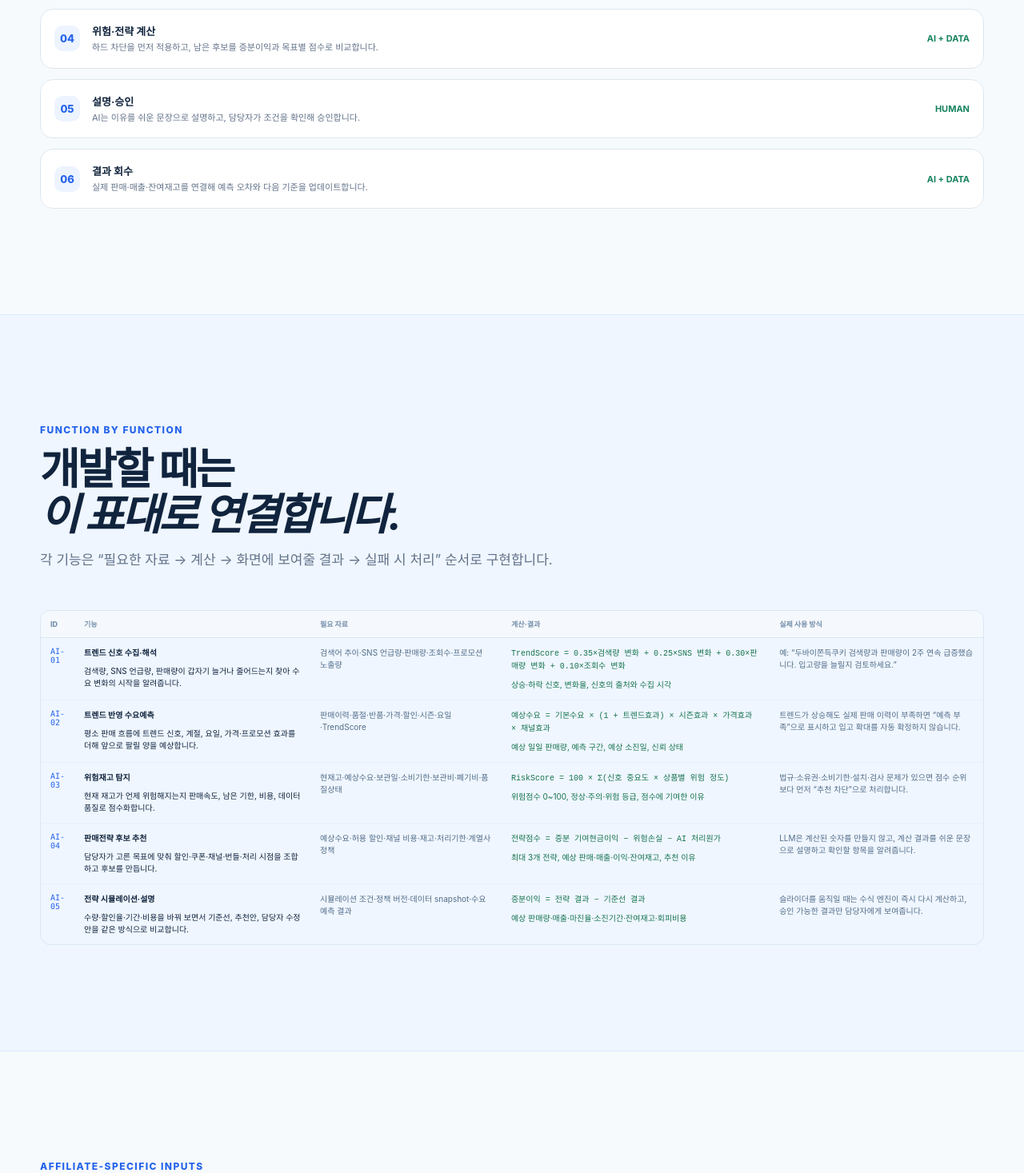
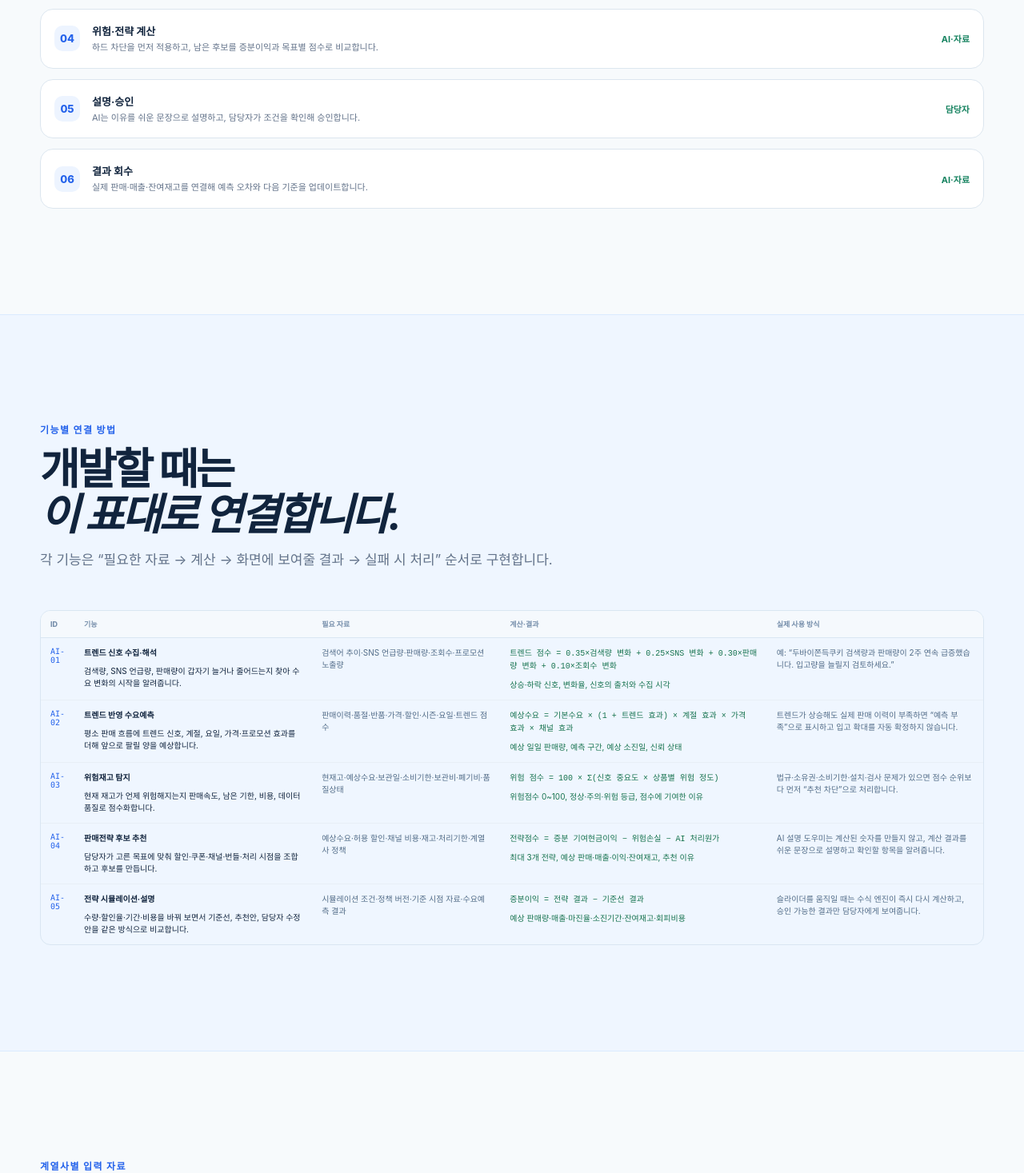
Before and after one commit to kimjunha1231/stock, a Next.js app in the folder explainer-site/: page /ai-guide in a window 1280 px wide. Shown: the part 1330-2797 px from the top of the page at 80% size. Built offline with nearby package versions, Linux system fonts and the light colour scheme.

Commit message:
Use Korean explanations in AI tables

```diff
--- a/explainer-site/src/app/ai-guide/page.tsx
+++ b/explainer-site/src/app/ai-guide/page.tsx
@@ -8,16 +8,16 @@ const aiFunctions = [
     purpose: '검색량, SNS 언급량, 판매량이 갑자기 늘거나 줄어드는지 찾아 수요 변화의 시작을 알려줍니다.',
     inputs: '검색어 추이·SNS 언급량·판매량·조회수·프로모션 노출량',
     output: '상승·하락 신호, 변화율, 신호의 출처와 수집 시각',
-    formula: 'TrendScore = 0.35×검색량 변화 + 0.25×SNS 변화 + 0.30×판매량 변화 + 0.10×조회수 변화',
+    formula: '트렌드 점수 = 0.35×검색량 변화 + 0.25×SNS 변화 + 0.30×판매량 변화 + 0.10×조회수 변화',
     use: '예: “두바이쫀득쿠키 검색량과 판매량이 2주 연속 급증했습니다. 입고량을 늘릴지 검토하세요.”',
   },
   {
     id: 'AI-02',
     title: '트렌드 반영 수요예측',
     purpose: '평소 판매 흐름에 트렌드 신호, 계절, 요일, 가격·프로모션 효과를 더해 앞으로 팔릴 양을 예상합니다.',
-    inputs: '판매이력·품절·반품·가격·할인·시즌·요일·TrendScore',
+    inputs: '판매이력·품절·반품·가격·할인·시즌·요일·트렌드 점수',
     output: '예상 일일 판매량, 예측 구간, 예상 소진일, 신뢰 상태',
-    formula: '예상수요 = 기본수요 × (1 + 트렌드효과) × 시즌효과 × 가격효과 × 채널효과',
+    formula: '예상수요 = 기본수요 × (1 + 트렌드 효과) × 계절 효과 × 가격 효과 × 채널 효과',
     use: '트렌드가 상승해도 실제 판매 이력이 부족하면 “예측 부족”으로 표시하고 입고 확대를 자동 확정하지 않습니다.',
   },
   {
@@ -26,7 +26,7 @@ const aiFunctions = [
     purpose: '현재 재고가 언제 위험해지는지 판매속도, 남은 기한, 비용, 데이터 품질로 점수화합니다.',
     inputs: '현재고·예상수요·보관일·소비기한·보관비·폐기비·품질상태',
     output: '위험점수 0~100, 정상·주의·위험 등급, 점수에 기여한 이유',
-    formula: 'RiskScore = 100 × Σ(신호 중요도 × 상품별 위험 정도)',
+    formula: '위험 점수 = 100 × Σ(신호 중요도 × 상품별 위험 정도)',
     use: '법규·소유권·소비기한·설치·검사 문제가 있으면 점수 순위보다 먼저 “추천 차단”으로 처리합니다.',
   },
   {
@@ -36,13 +36,13 @@ const aiFunctions = [
     inputs: '예상수요·허용 할인·채널 비용·재고·처리기한·계열사 정책',
     output: '최대 3개 전략, 예상 판매·매출·이익·잔여재고, 추천 이유',
     formula: '전략점수 = 증분 기여현금이익 − 위험손실 − AI 처리원가',
-    use: 'LLM은 계산된 숫자를 만들지 않고, 계산 결과를 쉬운 문장으로 설명하고 확인할 항목을 알려줍니다.',
+    use: 'AI 설명 도우미는 계산된 숫자를 만들지 않고, 계산 결과를 쉬운 문장으로 설명하고 확인할 항목을 알려줍니다.',
   },
   {
     id: 'AI-05',
     title: '전략 시뮬레이션·설명',
     purpose: '수량·할인율·기간·비용을 바꿔 보면서 기준선, 추천안, 담당자 수정안을 같은 방식으로 비교합니다.',
-    inputs: '시뮬레이션 조건·정책 버전·데이터 snapshot·수요예측 결과',
+    inputs: '시뮬레이션 조건·정책 버전·기준 시점 자료·수요예측 결과',
     output: '예상 판매량·매출·마진율·소진기간·잔여재고·회피비용',
     formula: '증분이익 = 전략 결과 − 기준선 결과',
     use: '슬라이더를 움직일 때는 수식 엔진이 즉시 다시 계산하고, 승인 가능한 결과만 담당자에게 보여줍니다.',
@@ -69,7 +69,7 @@ export default function AiGuidePage() {
   return <>
     <section className="page-hero capability-hero">
       <div className="container">
-        <Reveal><span className="eyebrow">AI feature guide</span></Reveal>
+        <Reveal><span className="eyebrow">AI 기능 길라잡이</span></Reveal>
         <Reveal><h1>AI가 무엇을 보고,<br /><em>어떻게 추천하는지</em> 한눈에 봅니다.</h1></Reveal>
         <Reveal><p>이 페이지는 개발자가 기능을 구현할 때 필요한 입력·계산·결과·예외 처리를 한 흐름으로 정리한 길라잡이입니다. AI는 상품을 마음대로 바꾸지 않고, 근거 있는 후보를 만들어 담당자의 판단을 돕습니다.</p></Reveal>
         <div className="actions" style={{ marginTop: 26 }}><Link className="button primary" href="/ai-blueprint">AI 모델·데이터 설계 보기 →</Link><Link className="button secondary" href="/formulas">수식과 한글 설명 보기</Link></div>
@@ -78,28 +78,28 @@ export default function AiGuidePage() {
 
     <section className="section">
       <div className="container">
-        <div className="section-heading"><span className="eyebrow">One operating loop</span><h2>신호를 읽고,<br /><em>수요와 재고를 함께 봅니다.</em></h2><p>트렌드가 발견되면 바로 입고나 할인으로 확정하지 않습니다. 데이터 품질과 계열사별 제한을 확인한 뒤 수요예측, 위험점수, 전략 계산 순서로 진행합니다.</p></div>
-        <Stagger className="stack">{[['01', '외부·내부 신호 수집', '검색량·SNS·판매량·재고·프로모션을 같은 날짜 기준으로 모읍니다.'], ['02', '트렌드 판정', '급증·급락·일시적 노출을 구분하고 신호의 출처와 강도를 남깁니다.'], ['03', '수요예측', '평소 수요에 트렌드·시즌·가격 효과를 반영해 예상 판매량과 범위를 만듭니다.'], ['04', '위험·전략 계산', '하드 차단을 먼저 적용하고, 남은 후보를 증분이익과 목표별 점수로 비교합니다.'], ['05', '설명·승인', 'AI는 이유를 쉬운 문장으로 설명하고, 담당자가 조건을 확인해 승인합니다.'], ['06', '결과 회수', '실제 판매·매출·잔여재고를 연결해 예측 오차와 다음 기준을 업데이트합니다.']].map(([num, title, body]) => <div className="stack-card" key={num}><div className="stack-icon">{num}</div><div><strong>{title}</strong><p>{body}</p></div><b>{num === '05' ? 'HUMAN' : 'AI + DATA'}</b></div>)}</Stagger>
+        <div className="section-heading"><span className="eyebrow">한 번의 운영 흐름</span><h2>신호를 읽고,<br /><em>수요와 재고를 함께 봅니다.</em></h2><p>트렌드가 발견되면 바로 입고나 할인으로 확정하지 않습니다. 데이터 품질과 계열사별 제한을 확인한 뒤 수요예측, 위험점수, 전략 계산 순서로 진행합니다.</p></div>
+        <Stagger className="stack">{[['01', '외부·내부 신호 수집', '검색량·SNS·판매량·재고·프로모션을 같은 날짜 기준으로 모읍니다.'], ['02', '트렌드 판정', '급증·급락·일시적 노출을 구분하고 신호의 출처와 강도를 남깁니다.'], ['03', '수요예측', '평소 수요에 트렌드·시즌·가격 효과를 반영해 예상 판매량과 범위를 만듭니다.'], ['04', '위험·전략 계산', '하드 차단을 먼저 적용하고, 남은 후보를 증분이익과 목표별 점수로 비교합니다.'], ['05', '설명·승인', 'AI는 이유를 쉬운 문장으로 설명하고, 담당자가 조건을 확인해 승인합니다.'], ['06', '결과 회수', '실제 판매·매출·잔여재고를 연결해 예측 오차와 다음 기준을 업데이트합니다.']].map(([num, title, body]) => <div className="stack-card" key={num}><div className="stack-icon">{num}</div><div><strong>{title}</strong><p>{body}</p></div><b>{num === '05' ? '담당자' : 'AI·자료'}</b></div>)}</Stagger>
       </div>
     </section>
 
     <section className="section band">
       <div className="container">
-        <div className="section-heading"><span className="eyebrow">Function by function</span><h2>개발할 때는<br /><em>이 표대로 연결합니다.</em></h2><p>각 기능은 “필요한 자료 → 계산 → 화면에 보여줄 결과 → 실패 시 처리” 순서로 구현합니다.</p></div>
+        <div className="section-heading"><span className="eyebrow">기능별 연결 방법</span><h2>개발할 때는<br /><em>이 표대로 연결합니다.</em></h2><p>각 기능은 “필요한 자료 → 계산 → 화면에 보여줄 결과 → 실패 시 처리” 순서로 구현합니다.</p></div>
         <div className="capability-detail-table-wrap"><table className="capability-detail-table"><caption className="sr-only">AI 기능별 입력, 결과, 수식, 작동 예시</caption><thead><tr><th scope="col">ID</th><th scope="col">기능</th><th scope="col">필요 자료</th><th scope="col">계산·결과</th><th scope="col">실제 사용 방식</th></tr></thead><tbody>{aiFunctions.map((item) => <tr key={item.id}><td>{item.id}</td><td><strong>{item.title}</strong><p style={{ margin: '8px 0 0', fontWeight: 400 }}>{item.purpose}</p></td><td>{item.inputs}</td><td><code>{item.formula}</code><p style={{ margin: '8px 0 0', color: '#17734f' }}>{item.output}</p></td><td>{item.use}</td></tr>)}</tbody></table></div>
       </div>
     </section>
 
     <section className="section">
       <div className="container">
-        <div className="section-heading"><span className="eyebrow">Affiliate-specific inputs</span><h2>공통 AI 위에<br /><em>계열사별 정보를 얹습니다.</em></h2><p>수식의 뼈대는 공통으로 사용하지만, 어떤 신호를 중요하게 볼지와 차단 조건은 상품 특성에 맞게 다르게 설정합니다.</p></div>
+        <div className="section-heading"><span className="eyebrow">계열사별 입력 자료</span><h2>공통 AI 위에<br /><em>계열사별 정보를 얹습니다.</em></h2><p>수식의 뼈대는 공통으로 사용하지만, 어떤 신호를 중요하게 볼지와 차단 조건은 상품 특성에 맞게 다르게 설정합니다.</p></div>
         <div className="functional-spec-table-wrap"><table className="functional-spec-table"><caption className="sr-only">계열사별 AI 입력과 위험 기준</caption><thead><tr><th scope="col">계열사</th><th scope="col">대표 상품</th><th scope="col">AI에 넣을 핵심 자료</th><th scope="col">주요 비용·위험 신호</th><th scope="col">먼저 확인할 조건</th></tr></thead><tbody>{affiliateRows.map((row) => <tr key={row[0]}>{row.map((cell, index) => <td key={`${row[0]}-${index}`}>{index === 0 ? <strong>{cell}</strong> : cell}</td>)}</tr>)}</tbody></table></div>
       </div>
     </section>
 
     <section className="section band">
       <div className="container">
-        <div className="section-heading"><span className="eyebrow">Demand forecasting playbook</span><h2>수요예측 모델은<br /><em>이 순서로 학습합니다.</em></h2><p>처음부터 복잡한 모델을 붙이지 않고, 기준모델과 트렌드 반영 모델을 같은 기간에 비교해 실제 개선 여부를 확인합니다.</p></div>
+        <div className="section-heading"><span className="eyebrow">수요예측 학습 순서</span><h2>수요예측 모델은<br /><em>이 순서로 학습합니다.</em></h2><p>처음부터 복잡한 모델을 붙이지 않고, 기준모델과 트렌드 반영 모델을 같은 기간에 비교해 실제 개선 여부를 확인합니다.</p></div>
         <Stagger className="stack">{trainingSteps.map(([title, body]) => <article className="stack-card" key={title}><div className="stack-icon">✓</div><div><strong>{title}</strong><p>{body}</p></div><b>GUIDE</b></article>)}</Stagger>
         <div className="callout" style={{ marginTop: 22 }}><strong>자동화의 경계</strong><p>트렌드 신호는 입고 확대·할인·채널 전환을 “검토할 이유”로 제공합니다. 법적 제한, 재고 소유권, 공급·설치·콜드체인 가능량, 데이터 품질이 확인되지 않으면 전략 후보에서 제외하고 담당자 확인으로 보냅니다.</p></div>
       </div>
@@ -107,7 +107,7 @@ export default function AiGuidePage() {
 
     <section className="section">
       <div className="container">
-        <div className="section-heading"><span className="eyebrow">Strategy goals</span><h2>담당자는 목적을 먼저 고릅니다.</h2><p>같은 상품이라도 “얼마를 남길지”, “언제까지 줄일지”, “얼마나 팔지”에 따라 추천 결과가 달라집니다.</p></div>
+        <div className="section-heading"><span className="eyebrow">전략 목표</span><h2>담당자는 목적을 먼저 고릅니다.</h2><p>같은 상품이라도 “얼마를 남길지”, “언제까지 줄일지”, “얼마나 팔지”에 따라 추천 결과가 달라집니다.</p></div>
         <div className="strategy-goal-table-wrap"><table className="strategy-goal-table"><caption className="sr-only">AI 전략 목표별 판단 기준</caption><thead><tr><th scope="col">목표</th><th scope="col">쉬운 뜻</th><th scope="col">중요하게 보는 값</th><th scope="col">필요 자료</th><th scope="col">안전 기준</th></tr></thead><tbody>{[['최대 마진', '팔고 나서 실제로 가장 많이 남는 안', '증분 기여현금이익·마진율', '판매가·할인·수수료·배송·반품·회피비용', '최소 마진·최소 판매량'], ['빠른 소진', '정해진 기간 안에 재고를 가장 빨리 줄이는 안', '예상 판매량·소진기간', '현재고·판매기간·수요예측·처리기한', '기한 내 처리 가능 여부'], ['최대 매출', '전체 판매 금액이 가장 커지는 안', '예상 판매수량 × 판매가격', '가격·수량·기간·채널 노출·프로모션', '마진 하한·법적 제한'], ['위험 최소화', '폐기·보관·파손 같은 손실을 가장 많이 줄이는 안', '회피비용·위험손실', '보관일·기한·폐기·반품·파손 비용', '실제로 줄어드는 비용만 반영']].map((row) => <tr key={row[0]}>{row.map((cell, index) => <td key={`${row[0]}-${index}`}>{index === 0 ? <strong>{cell}</strong> : cell}</td>)}</tr>)}</tbody></table></div>
       </div>
     </section>
```
Also changed, not shown: explainer-site/src/app/ai-blueprint/page.tsx (+20 -20 lines), 25 other files (tests, documents, lock files or other folders).
